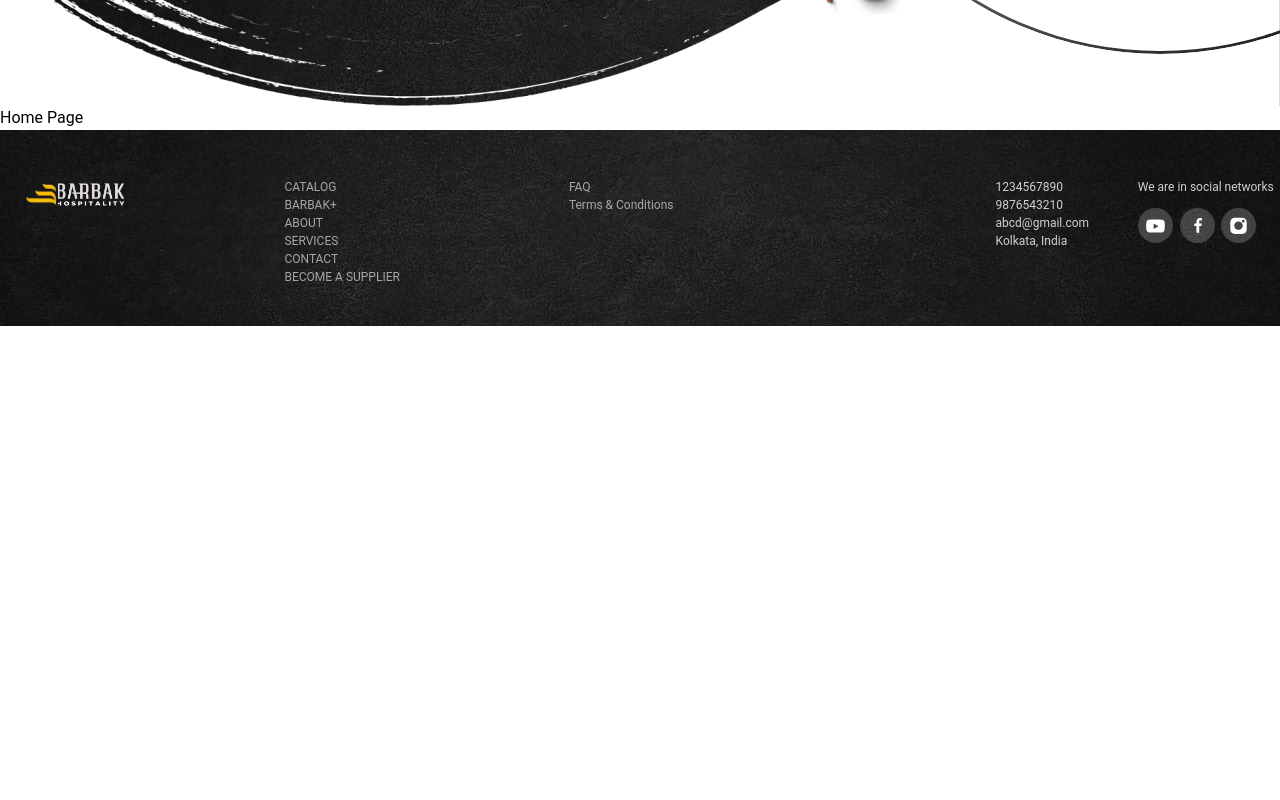
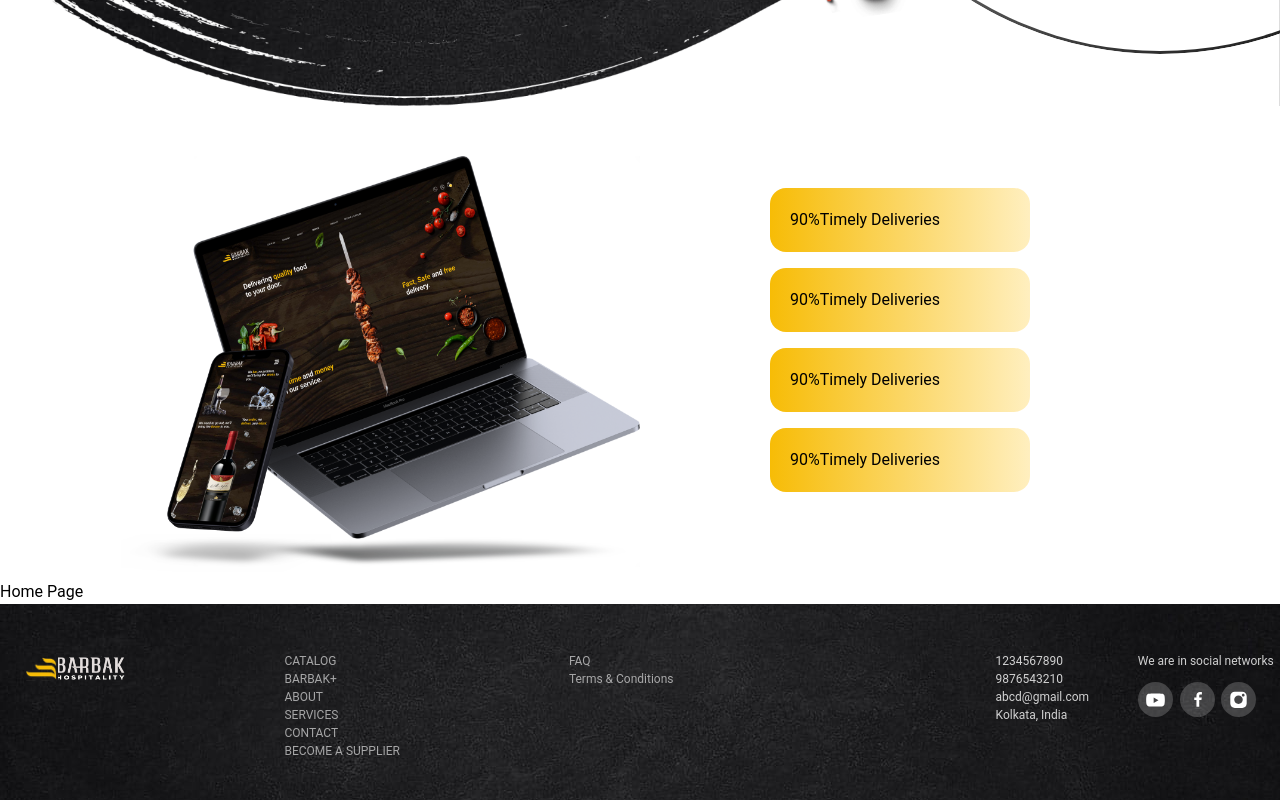
Before and after one commit to Anuran12/BarBak, a Next.js app: page / in a window 1280 px wide. Shown: the part 746-1546 px from the top of the page. Before the commit the page ends 1072 px from the top, so only its background shows below. Built offline with nearby package versions, Linux system fonts and the light colour scheme.

Commit message:
stats section added

```diff
--- /dev/null
+++ b/components/Stats.js
@@ -0,0 +1,35 @@
+import MacImg from '../img/Mackbook.png'
+import Image from 'next/legacy/image'
+
+export default function Stats(){
+    return(
+        <div className="mt-[50px] flex flex-row justify-center w-full px-[120px]">
+            <div className="w-full">
+                <Image
+                    src={MacImg}
+                    alt='macbook and phone image'
+                    width={748}
+                    height={600}
+                    />
+            </div>
+            <div className='w-full justify-start items-center flex flex-col gap-4 mt-8'>
+                <div className="w-6/12 flex bg-gradient-to-r from-[#F7BC06] to-[#ffefbf] p-5 rounded-2xl">
+                    <h1 className="">90%</h1>
+                    <p>Timely Deliveries</p>
+                </div>
+                <div className="w-6/12 flex bg-gradient-to-r from-[#F7BC06] to-[#ffefbf] p-5 rounded-2xl">
+                    <h1 className="">90%</h1>
+                    <p>Timely Deliveries</p>
+                </div>
+                <div className="w-6/12 flex bg-gradient-to-r from-[#F7BC06] to-[#ffefbf] p-5 rounded-2xl">
+                    <h1 className="">90%</h1>
+                    <p>Timely Deliveries</p>
+                </div>
+                <div className="w-6/12 flex bg-gradient-to-r from-[#F7BC06] to-[#ffefbf] p-5 rounded-2xl">
+                    <h1 className="">90%</h1>
+                    <p>Timely Deliveries</p>
+                </div>
+            </div>
+        </div>
+    )
+}
--- a/pages/index.js
+++ b/pages/index.js
@@ -1,12 +1,14 @@
 import Footer from "@/components/Footer";
 import Header from "@/components/Header";
 import Hero from "@/components/Hero";
+import Stats from "@/components/Stats";
 
 export default function HomePage() {
   return(
     <div>
       <Header />
       <Hero />
+      <Stats />
       <div>Home Page</div>
       <Footer />
     </div>
```
Also changed, not shown: img/Mackbook.png (added).
